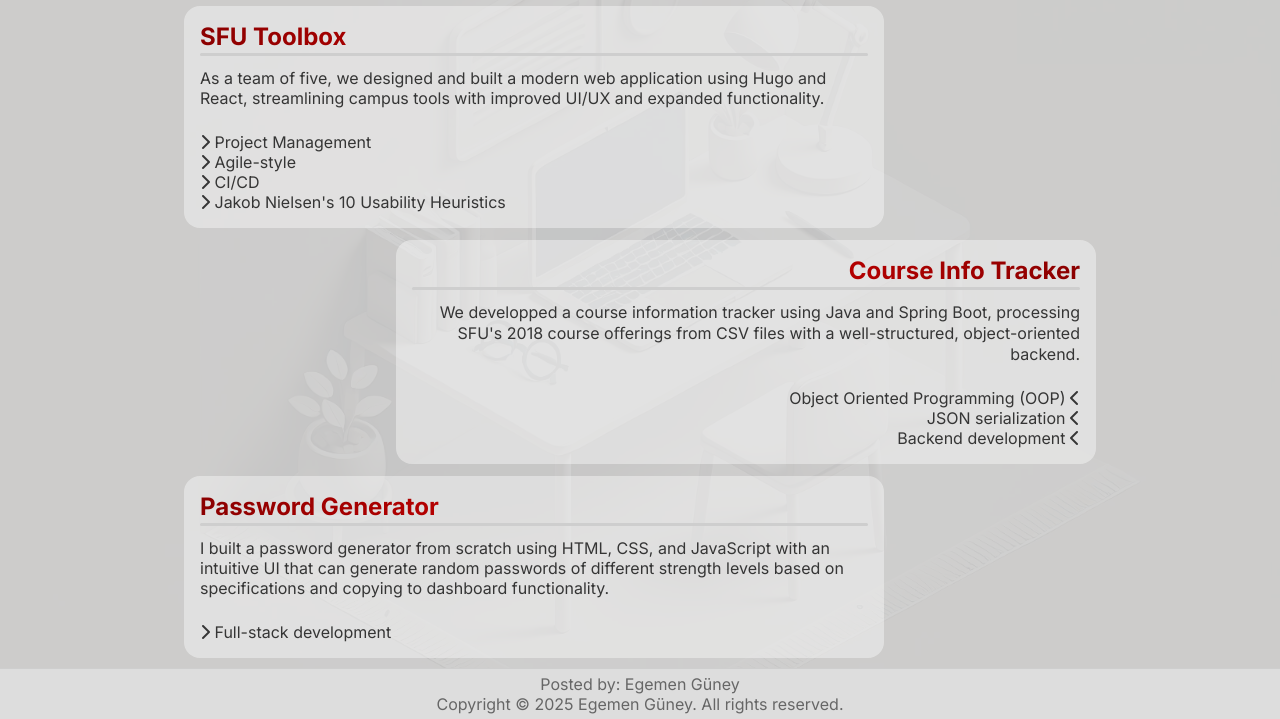
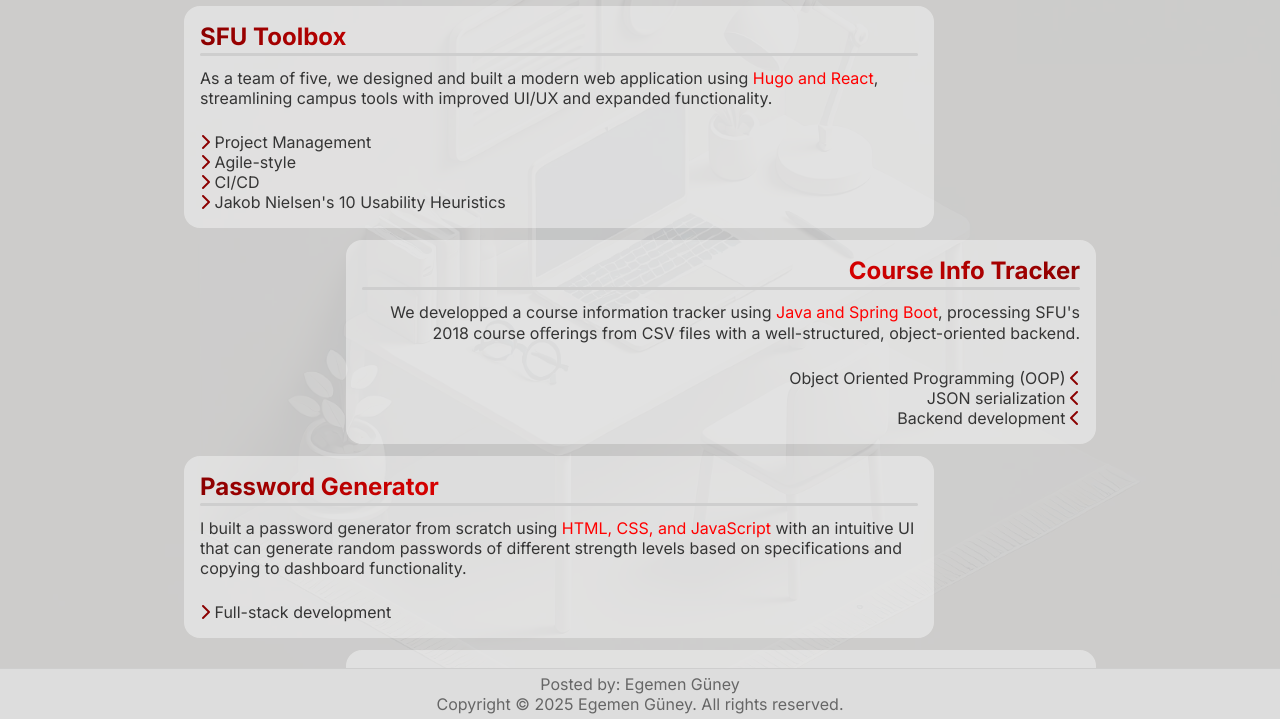
Before and after one commit to egemen-guney/egemen-guney, a plain HTML site: page index.html in a window 1280 px wide. Both pictures are taken after a click on the link "Projects". Shown: the part 81-800 px from the top of the page. Drawn offline with Linux system fonts and the light colour scheme.

Commit message:
styling additions and improvement for index.html/projects

```diff
--- a/style.css
+++ b/style.css
@@ -301,7 +301,7 @@ p.unspaced {
     background-color: rgba(255, 255, 255, 0.4);
     padding: 1rem;
     width: 100%;
-    max-width: 700px;
+    max-width: 750px;
     border-radius: 16px;
     margin-bottom: 12px;
     position: relative;
@@ -320,7 +320,7 @@ p.unspaced {
 }
 
 .project.left .project-title {
-    background: linear-gradient(to right, var(--primary), var(--secondary));
+    background: linear-gradient(to right, var(--primary), var(--secondary), var(--secondary));
     background-size: 100%;
     background-clip: text;
     -webkit-background-clip: text;
@@ -329,7 +329,7 @@ p.unspaced {
 }
 
 .project.right .project-title {
-    background: linear-gradient(to left, var(--primary), var(--secondary));
+    background: linear-gradient(to left, var(--primary), var(--secondary), var(--secondary));
     background-size: 100%;
     background-clip: text;
     -webkit-background-clip: text;
@@ -351,6 +351,14 @@ p.unspaced {
     color: var(--text-primary);
 }
 
+.fas.fa-chevron-right, .fas.fa-chevron-left {
+    color: var(--primary);
+}
+
+#skill-highlight {
+    color: var(--secondary);
+}
+
 .page {
     display: none;
 }
```
